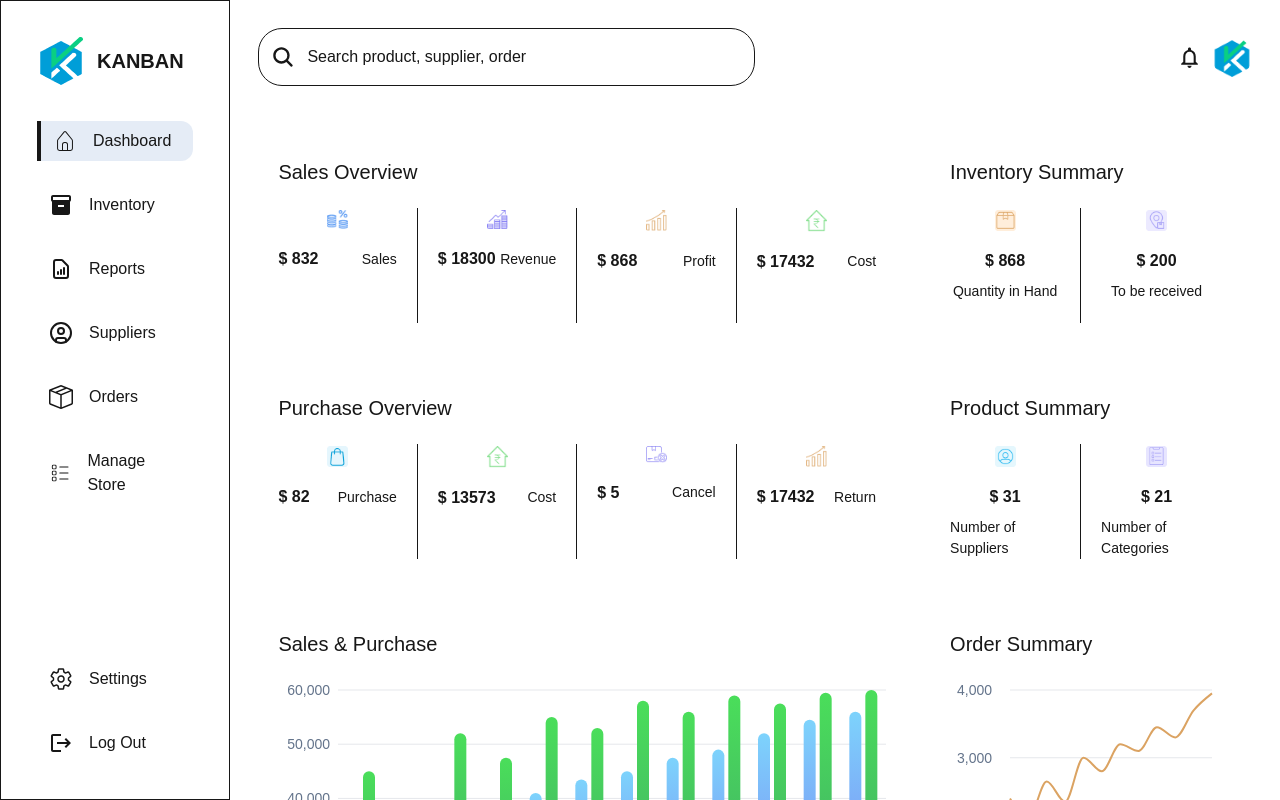
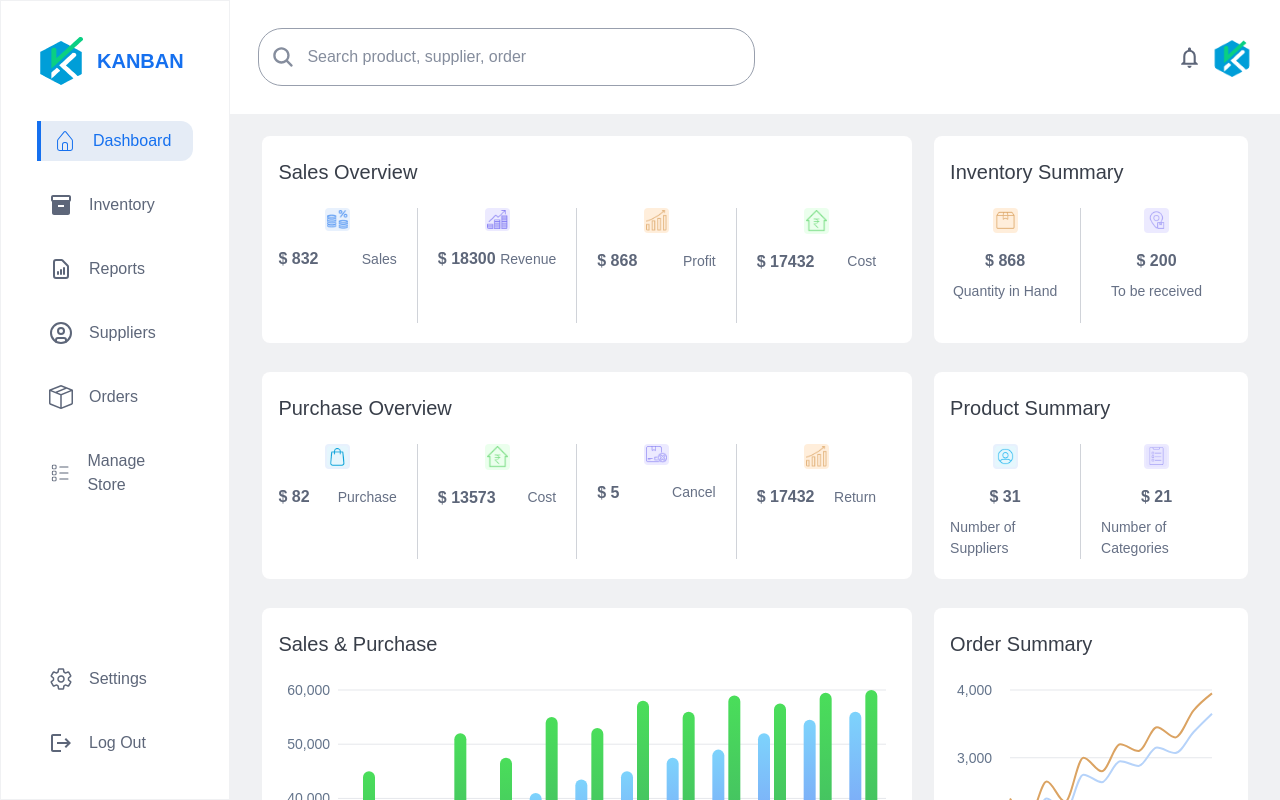
Before and after one commit to Rawaa-Ahmed-dotcom/kanban, a Next.js app: page / in a window 1280 px wide. Built offline with nearby package versions, Linux system fonts and the light colour scheme.

Commit message:
feat: add dark mode theme provider and toggle

```diff
--- a/app/globals.css
+++ b/app/globals.css
@@ -1,42 +1,13 @@
 @import 'tailwindcss';
 
+@custom-variant dark (&:where(.dark, .dark *));
+
+/* ========== Light (الافتراضي) ========== */
 :root {
   --background: #ffffff;
   --foreground: #171717;
-}
-
-@theme inline {
-  --color-background: var(--background);
-  --color-foreground: var(--foreground);
-  --font-sans: var(--font-geist-sans);
-  --font-mono: var(--font-geist-mono);
-  --keyframes-bell: bell_animate;
-  --animate-bell: bell_animate 1s ease-in infinite;
-}
-@keyframes bell_animate {
-  0%,
-  100% {
-    transform: rotate(0);
-  }
-  25% {
-    transform: rotate(25deg);
-  }
-  50% {
-    transform: rotate(0);
-  }
-  75% {
-    transform: rotate(-25deg);
-  }
-}
-
-@media (prefers-color-scheme: dark) {
-  :root {
-    --background: #ededed;
-    --foreground: #0a0a0a;
 
   /* Gray */
-
-
   --gray-50: #f0f1f3;
   --gray-100: #d0d3d9;
   --gray-300: #989fad;
@@ -56,39 +27,99 @@
   --primary-600: #1366d9;
   --primary-700: #0f50aa;
 
-
   /* Error */
-    --error-200: #F8A9A3;
+  --error-200: #f8a9a3;
   --error-500: #f04438;
   --error-600: #d92d20;
 
-
   /* Warning */
-
-    --warning-100:#FDDDB3;
-    --warning-600: #E18308;
+  --warning-100: #fdddb3;
+  --warning-600: #e18308;
 
   /* Success */
-    --success-200:#92DEBA;
-    --success-600:#10A760;
-
+  --success-200: #92deba;
+  --success-600: #10a760;
 
   /* Background */
   --bg-main: #f0f1f3;
   --bg-card: #ffffff;
 
-
   --violate: #eceaff;
   --orange: #ffeedb;
   --green: #ebffed;
   --table-cell: #666666;
+}
 
+/* ========== Dark ========== */
+.dark {
+  --background: #0f1115;
+  --foreground: #ededed;
 
+  --gray-50: #272b33;
+  --gray-100: #343a45;
+  --gray-300: #5d6679;
+  --gray-400: #667085;
+  --gray-500: #858d9d;
+  --gray-600: #989fad;
+  --gray-700: #b4bac5;
+  --gray-800: #d0d3d9;
+  --gray-900: #f0f1f3;
+
+  /* Primary */
+  --primary-50: #0b1d3a;
+  --primary-100: #0f3068;
+  --primary-200: #0f50aa;
+  --primary-300: #1366d9;
+  --primary-500: #3b8bf5;
+  --primary-600: #629ff4;
+  --primary-700: #93bdf8;
+
+  /* Error */
+  --error-200: #4a1d19;
+  --error-500: #f04438;
+  --error-600: #f47b72;
+
+  /* Warning */
+  --warning-100: #4a3010;
+  --warning-600: #f0a032;
+
+  /* Success */
+  --success-200: #0f3d2a;
+  --success-600: #2fc983;
+
+  /* Background */
+  --bg-main: #0f1115;
+  --bg-card: #1a1d24;
+
+  --violate: #26234a;
+  --orange: #3a2a14;
+  --green: #14301d;
+  --table-cell: #a0a7b5;
 }
-  /* .dark {
-    --background: #0a0a0a;
-    --foreground: #ededed;
-  } */
+
+@theme inline {
+  --color-background: var(--background);
+  --color-foreground: var(--foreground);
+  --font-sans: var(--font-geist-sans);
+  --font-mono: var(--font-geist-mono);
+  --keyframes-bell: bell_animate;
+  --animate-bell: bell_animate 1s ease-in infinite;
+}
+
+@keyframes bell_animate {
+  0%,
+  100% {
+    transform: rotate(0);
+  }
+  25% {
+    transform: rotate(25deg);
+  }
+  50% {
+    transform: rotate(0);
+  }
+  75% {
+    transform: rotate(-25deg);
+  }
 }
 
 body {
@@ -100,3 +131,36 @@ body {
 * {
   box-sizing: border-box;
 }
+
+/* ========== Custom scrollbar ========== */
+/* Chrome / Edge / Safari */
+*::-webkit-scrollbar {
+  width: 10px;
+  height: 10px;
+}
+
+*::-webkit-scrollbar-track {
+  background: transparent;
+}
+
+*::-webkit-scrollbar-thumb {
+  background-color: var(--gray-300);
+  border-radius: 9999px;
+  border: 2px solid transparent;
+  background-clip: padding-box;
+}
+
+*::-webkit-scrollbar-thumb:hover {
+  background-color: var(--gray-500);
+}
+
+*::-webkit-scrollbar-thumb:active {
+  background-color: var(--primary-500);
+}
+
+@supports not selector(::-webkit-scrollbar) {
+  * {
+    scrollbar-width: thin;
+    scrollbar-color: var(--gray-300) transparent;
+  }
+}
--- a/app/layout.tsx
+++ b/app/layout.tsx
@@ -1,23 +1,26 @@
-import type { Metadata } from "next";
+import type { Metadata } from 'next';
 
-import { Inter } from "next/font/google";
-import "./globals.css";
+import { Inter } from 'next/font/google';
+import ThemeProvider from '@/components/ThemeProvider';
+import './globals.css';
 
 const interSans = Inter();
 
 export const metadata: Metadata = {
-  title: "Kanban",
-  description: "Generated by create next app",
+  title: 'Kanban',
+  description: 'Generated by create next app',
 };
 
-export default function RootLayout({ children }: LayoutProps<"/">) {
+export default function RootLayout({ children }: LayoutProps<'/'>) {
   return (
     <html
       lang="en"
       className={`${interSans.className} h-full antialiased`}
       cz-shortcut-listen="true"
     >
-      <body className="min-h-full flex flex-col">{children}</body>
+      <body className="min-h-full flex flex-col w-full ">
+        <ThemeProvider>{children}</ThemeProvider>
+      </body>
     </html>
   );
 }
--- /dev/null
+++ b/components/ThemeProvider.tsx
@@ -0,0 +1,12 @@
+"use client";
+
+import { ThemeProvider as NextThemeProvider } from "next-themes";
+const ThemeProvider = ({children} : {children : React.ReactNode}) => {
+  return (
+    <NextThemeProvider attribute="class" defaultTheme="system" enableSystem>
+        {children}
+    </NextThemeProvider>
+  )
+}
+
+export default ThemeProvider
--- /dev/null
+++ b/components/ui/navbar/ThemeToggle.tsx
@@ -0,0 +1,27 @@
+'use client';
+
+import { useTheme } from 'next-themes';
+import { IoSunnyOutline } from 'react-icons/io5';
+import { IoIosMoon } from 'react-icons/io';
+
+const ThemeToggle = () => {
+  const {theme, setTheme} = useTheme();
+  const isDark = theme === 'dark';
+  return (
+    <button onClick={() => setTheme(isDark ? 'light' : 'dark')}>
+      {isDark ? (
+        <IoSunnyOutline
+          size={25}
+          className="text-(--gray-600) hover:text-(--gray-900)"
+        />
+      ) : (
+        <IoIosMoon
+          size={25}
+          className="text-(--gray-600) hover:text-(--gray-900)"
+        />
+      )}
+    </button>
+  );
+};
+
+export default ThemeToggle;
--- /dev/null
+++ b/context/SidebarContext.tsx
@@ -0,0 +1,31 @@
+'use client';
+
+import { SidebarContextProps } from '@/lib/types';
+import { createContext, useContext, useState } from 'react';
+
+const sidebarContext = createContext<SidebarContextProps | null>(null);
+
+export const SidebarProvider = ({
+  children,
+}: {
+  children: React.ReactNode;
+}) => {
+  const [isOpen, setIsOpen] = useState(false);
+  return (
+    <sidebarContext.Provider
+      value={{
+        isOpen,
+        toggle: () => setIsOpen((p) => !p),
+        close: () => setIsOpen(false),
+      }}
+    >
+      {children}
+    </sidebarContext.Provider>
+  );
+};
+
+export const useSidebar = () => {
+  const ctx = useContext(sidebarContext);
+  if (!ctx) throw new Error('useSidebar must be used inside SidebarProvider');
+  return ctx;
+};
```
Lines whose indentation alone changed are shown as unchanged.
